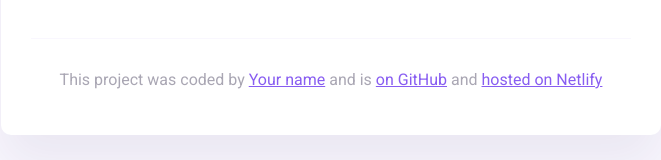
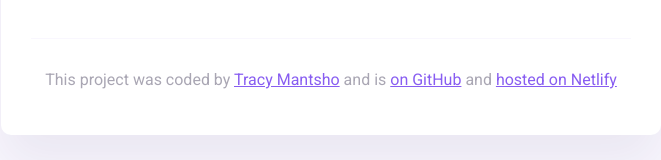
Before and after one commit to Tracy-Kwena/My-weather-app, a website built with Parcel: page index.html in a window 1280 px wide. Shown: the part 325-485 px from the top of the page, without its empty margins (309-970 px from the left). Built offline with nearby package versions, Linux system fonts and the light colour scheme.

Commit message:
Update index.html

```diff
--- a/index.html
+++ b/index.html
@@ -47,7 +47,7 @@
       <footer>
         <p>
           This project was coded by
-          <a href="#" target="_blank">Your name</a> and is
+          <a href="#" target="_blank">Tracy Mantsho</a> and is
           <a href="#" target="_blank"> on GitHub</a> and
           <a href="#" target="_blank">hosted on Netlify</a>
         </p>
```
